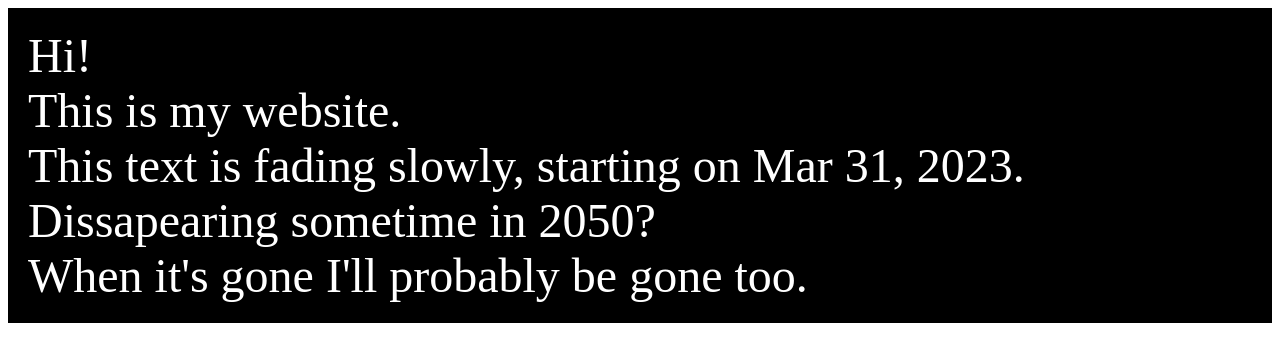
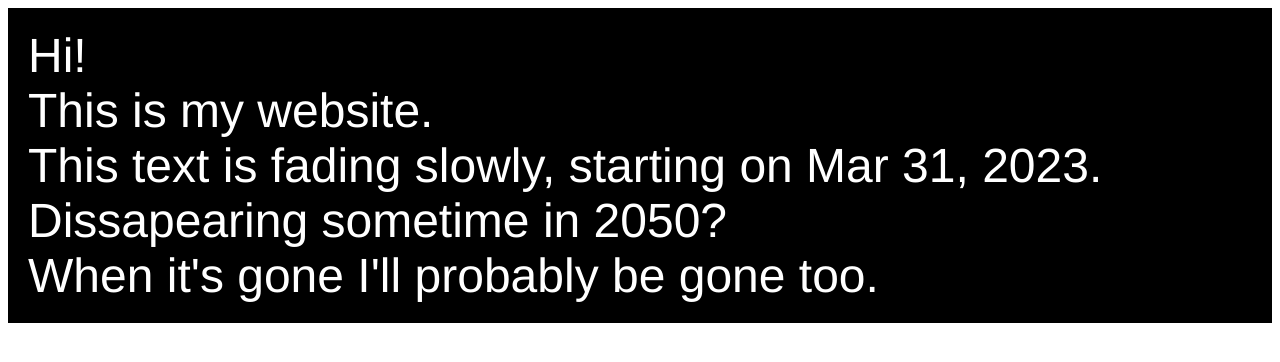
Before and after one commit to frankoooooooo/web, a plain HTML site: page index.html in a window 1280 px wide. Drawn offline with Linux system fonts and the light colour scheme.

Commit message:
Update index.html

```diff
--- a/index.html
+++ b/index.html
@@ -5,6 +5,7 @@
     <style>
       #fading-text {
         font-size: 48px;
+        font-family: Franklin Gothic Medium,Franklin Gothic,ITC Franklin Gothic,Arial,sans-serif;
         color: white;
         text-align: left;
         background-color: black;
```
